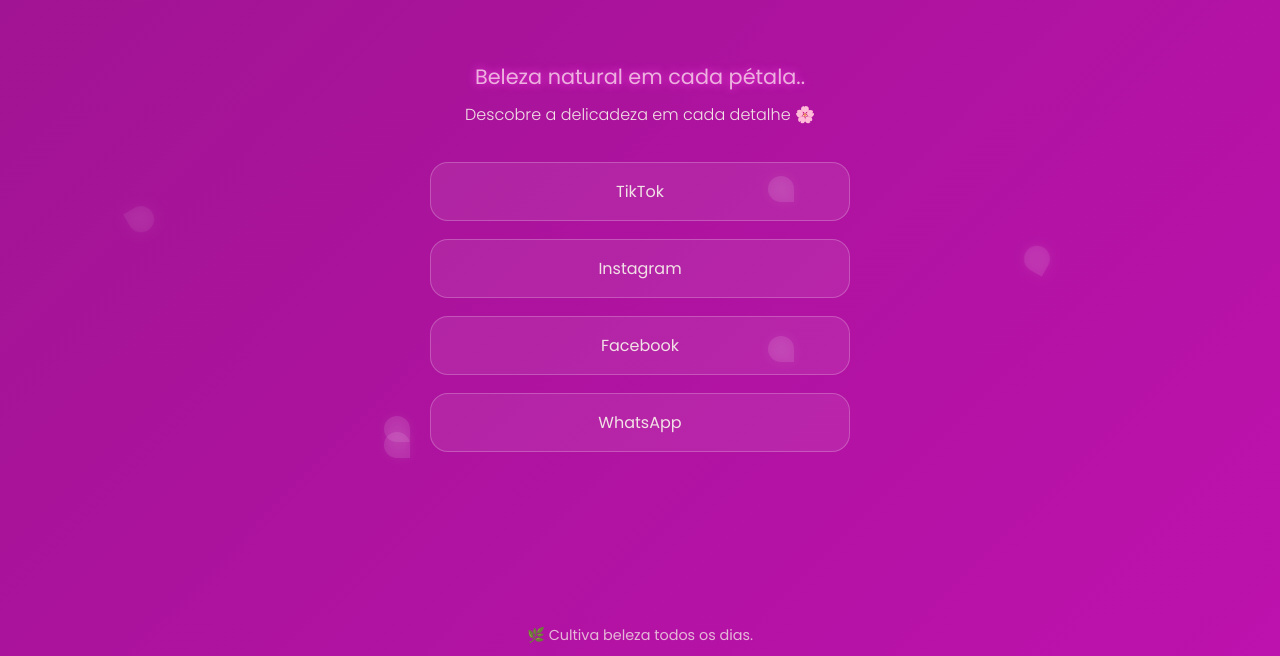
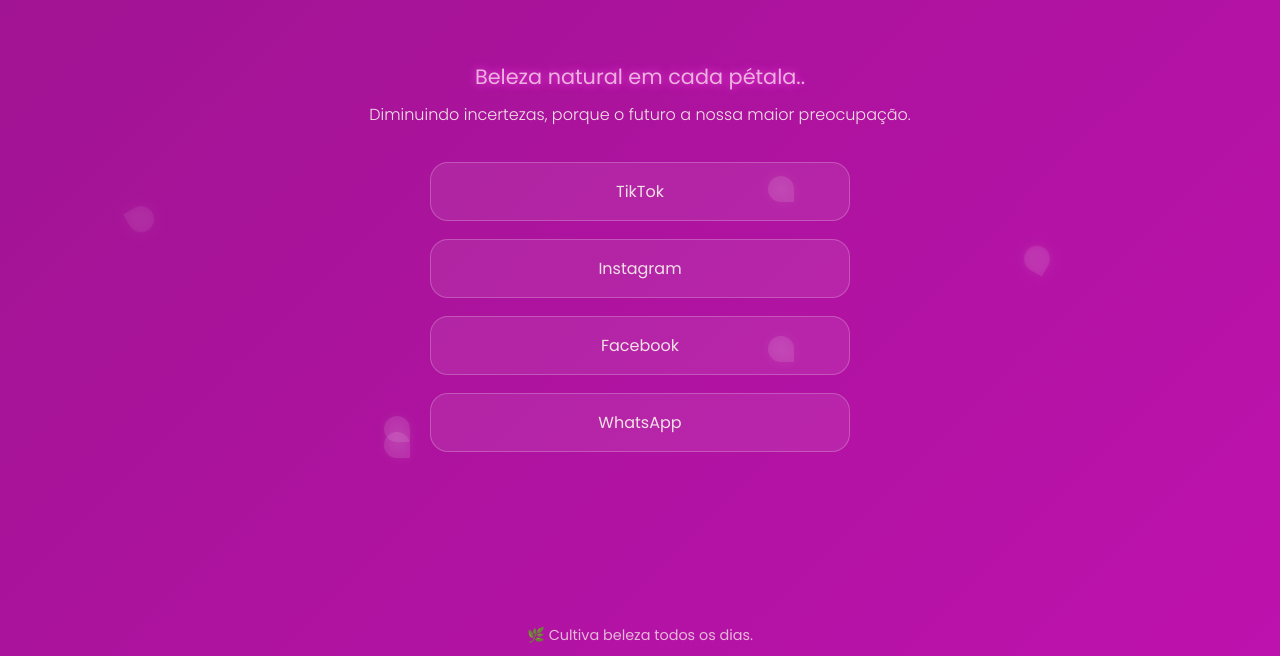
Before and after one commit to Deedzada/orquidea-links, a plain HTML site: page index.html in a window 1280 px wide. Shown: the part 144-800 px from the top of the page. Drawn offline with Linux system fonts and the light colour scheme.

Commit message:
Update index.html

```diff
--- a/index.html
+++ b/index.html
@@ -332,7 +332,7 @@
   <!-- Main -->
   <main>
     <div class="typing" id="typing"></div>
-    <div class="bio">Descobre a delicadeza em cada detalhe 🌸</div>
+    <div class="bio">Diminuindo incertezas, porque o futuro a nossa maior preocupação.</div>
     <div class="links">
       <a href="#" class="btn">TikTok</a>
       <a href="#" class="btn">Instagram</a>
@@ -368,4 +368,5 @@
   </script>
 </body>
 
+
 </html>
```
